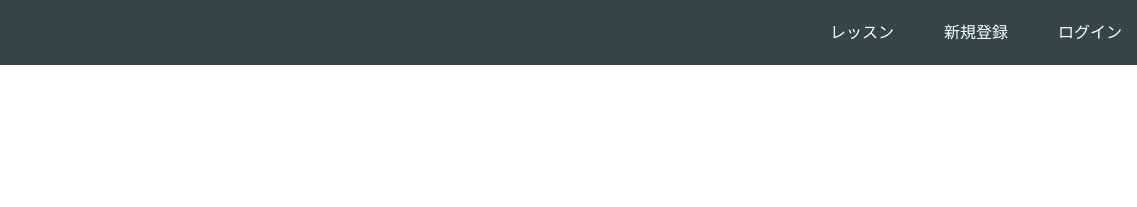
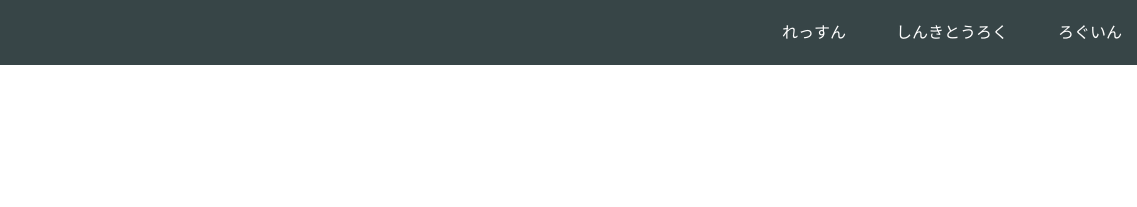
Before and after one commit to tt1031104/tt1031104.github.io, a plain HTML site: page index.html in a window 1280 px wide. Shown: the top 207 px of the page, 143-1280 px from the left. Drawn offline with Linux system fonts and the light colour scheme.

Commit message:
Update index.html

```diff
--- a/index.html
+++ b/index.html
@@ -15,16 +15,16 @@
       </div>
       <span class="fa fa-bars menu-icon"></span>
       <div class="header-right">
-        <a href="#">レッスン</a>
-        <a href="#">新規登録</a>
-        <a href="#" class="login">ログイン</a>
+        <a href="#">れっすん</a>
+        <a href="#">しんきとうろく</a>
+        <a href="#" class="login">ろぐいん</a>
       </div>
     </div>
   </header>
   <div class="top-wrapper">
     <div class="container">
       <h1>LEARN TO CODE.<br>LEARN TO BE CREATIVE.</h1>
-      <p>Progateはオンラインプログラミング学習サービスです。<br>初心者にもやさしいスライドとレッスンで、ウェブサービスを作りながらプログラミングを学んでいきましょう。</p>
+      <p>Progateはおんらいんぷろぐらみんぐさーびすです。<br>初心者にもやさしいスライドとレッスンで、ウェブサービスを作りながらプログラミングを学んでいきましょう。</p>
       <div class="btn-wrapper">
         <a href="#" class="btn signup">新規登録はこちら</a>
         <p>or</p>
```
